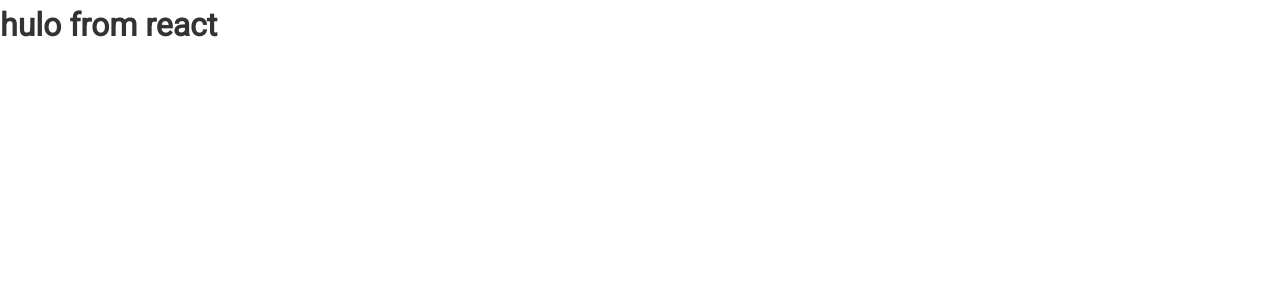
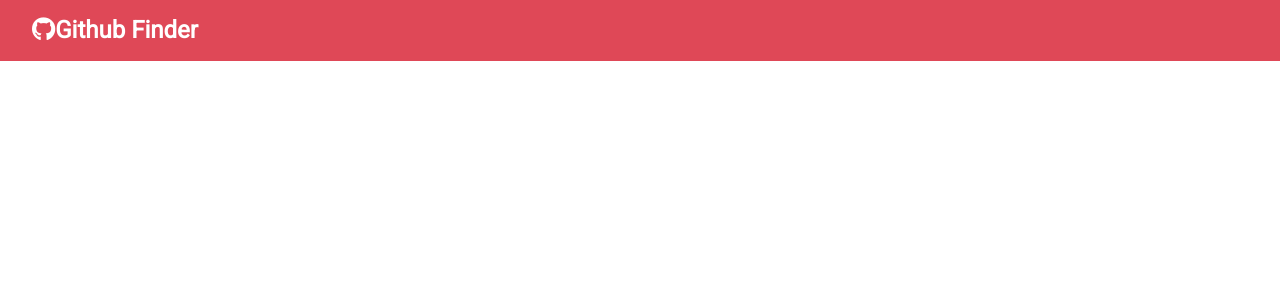
Before and after one commit to WestleyPoon/github-finder, a React (Create React App) app: page / in a window 1280 px wide. Shown: the top 300 px of the page. Built offline with nearby package versions, Linux system fonts and the light colour scheme.

Commit message:
initial navbar skeleton

```diff
--- a/public/index.html
+++ b/public/index.html
@@ -19,6 +19,7 @@
       work correctly both with client-side routing and a non-root public URL.
       Learn how to configure a non-root public URL by running `npm run build`.
     -->
+    <link rel="stylesheet" href="https://cdnjs.cloudflare.com/ajax/libs/font-awesome/5.9.0/css/all.min.css">
     <title>Github Finder</title>
   </head>
   <body>
--- a/src/App.js
+++ b/src/App.js
@@ -1,11 +1,12 @@
 import React, {Component} from 'react';
+import Navbar from './components/layout/Navbar';
 import './App.css';
 
 class App extends Component {
   render() {
     return (
         <div className="App">
-          <h1>hulo from react</h1>
+          <Navbar/>
         </div>
     );
   }
--- /dev/null
+++ b/src/components/layout/Navbar.js
@@ -0,0 +1,27 @@
+import React, {Component} from 'react';
+import PropTypes from 'prop-types';
+
+class Navbar extends Component {
+    static defaultProps = {
+        title: 'Github Finder',
+        icon: 'fab fa-github'
+    };
+
+    static propTypes = {
+        title: PropTypes.string.isRequired,
+        icon: PropTypes.string.isRequired
+    };
+
+    render() {
+        return (
+            <nav className='navbar bg-primary'>
+                <h1>
+                    <i className={this.props.icon} />
+                    {this.props.title}
+                </h1>
+            </nav>
+        );
+    }
+}
+
+export default Navbar;
```
